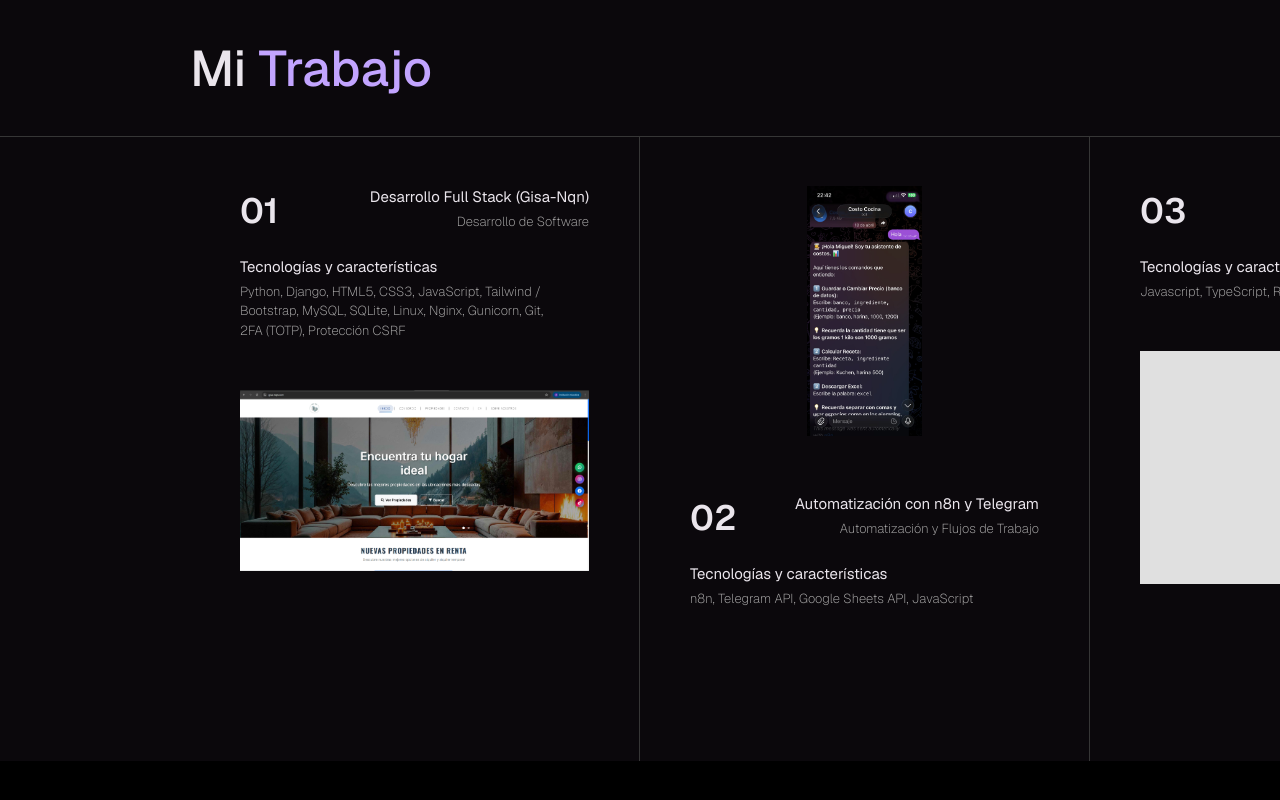
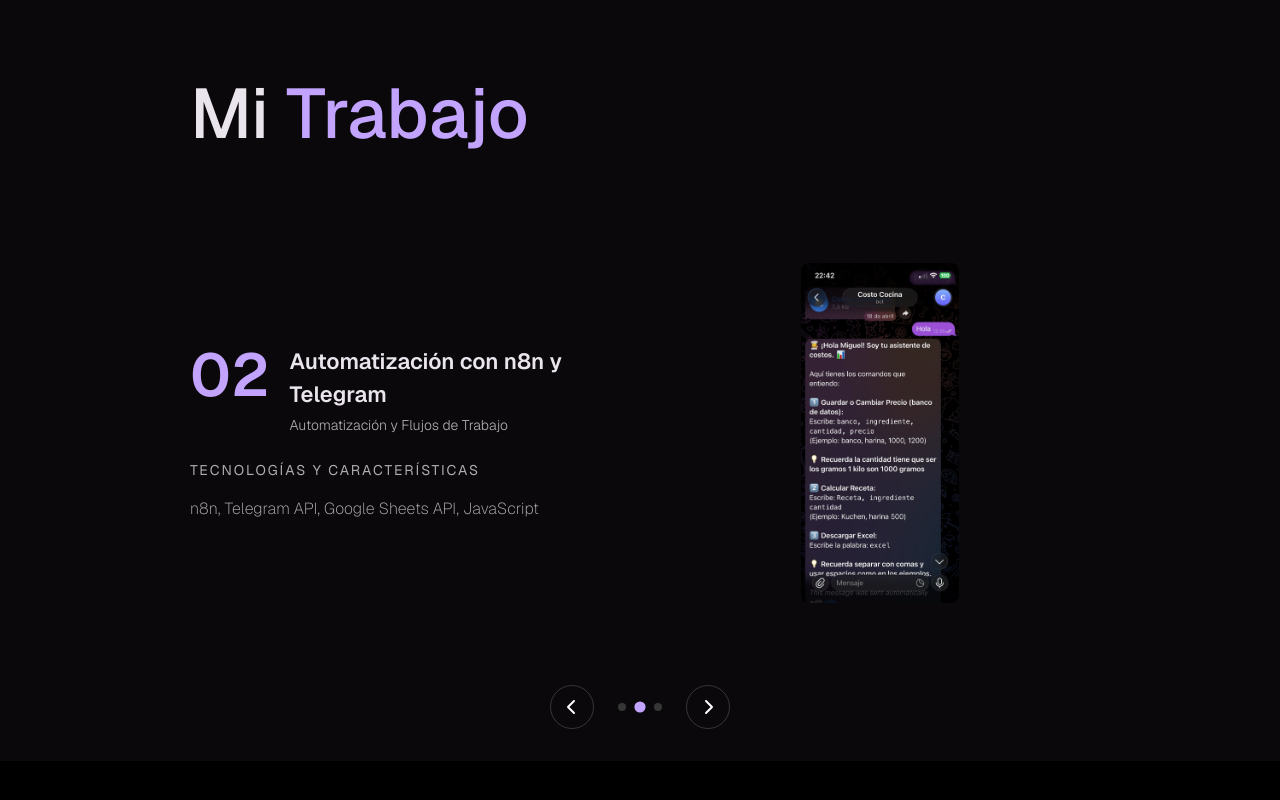
Before and after one commit to miguel242003/portafolio-nuevo-, a React (Vite) app: page / in a window 1280 px wide. Shown: the part 3600-4400 px from the top of the page. Built offline with nearby package versions, Linux system fonts and the light colour scheme; no server answers.

Commit message:
feat: replace horizontal scroll with auto-carousel in Work section

```diff
--- a/src/components/Work.tsx
+++ b/src/components/Work.tsx
@@ -1,84 +1,7 @@
 import "./styles/Work.css";
 import WorkImage from "./WorkImage";
-import { useRef, useEffect } from "react";
-
-const Work = () => {
-  const workFlexRef = useRef<HTMLDivElement>(null);
-
-  useEffect(() => {
-    if (window.innerWidth <= 1024) return;
-
-    const workFlex = workFlexRef.current!;
-    const workSection = workFlex.closest(".work-section") as HTMLElement;
-
-    let isDragging = false;
-    let startX = 0;
-    let currentX = 0;
-    let maxDrag = 0;
-    let animId = 0;
-    let velocity = 0;
-    let lastX = 0;
-
-    const calcMax = () => {
-      const boxes = Array.from(
-        workFlex.querySelectorAll<HTMLElement>(".work-box")
-      );
-      const totalWidth = boxes.reduce((sum, b) => sum + b.offsetWidth, 0);
-      maxDrag = Math.max(0, totalWidth - workSection.clientWidth);
-    };
-
-    calcMax();
-    window.addEventListener("resize", calcMax);
-
-    const clamp = (v: number) => Math.min(0, Math.max(-maxDrag, v));
-
-    const onMouseDown = (e: MouseEvent) => {
-      isDragging = true;
-      startX = e.clientX - currentX;
-      lastX = e.clientX;
-      velocity = 0;
-      cancelAnimationFrame(animId);
-      workFlex.style.transition = "none";
-      workSection.style.cursor = "grabbing";
-      document.body.style.userSelect = "none";
-    };
-
-    const onMouseMove = (e: MouseEvent) => {
-      if (!isDragging) return;
-      velocity = e.clientX - lastX;
-      lastX = e.clientX;
-      currentX = clamp(e.clientX - startX);
-      workFlex.style.transform = `translateX(${currentX}px)`;
-    };
-
-    const onMouseUp = () => {
-      if (!isDragging) return;
-      isDragging = false;
-      workSection.style.cursor = "";
-      document.body.style.userSelect = "";
-
-      const applyInertia = () => {
-        velocity *= 0.92;
-        if (Math.abs(velocity) < 0.5) return;
-        currentX = clamp(currentX + velocity);
-        workFlex.style.transform = `translateX(${currentX}px)`;
-        animId = requestAnimationFrame(applyInertia);
-      };
-      applyInertia();
-    };
-
-    workFlex.addEventListener("mousedown", onMouseDown);
-    window.addEventListener("mousemove", onMouseMove);
-    window.addEventListener("mouseup", onMouseUp);
-
-    return () => {
-      workFlex.removeEventListener("mousedown", onMouseDown);
-      window.removeEventListener("mousemove", onMouseMove);
-      window.removeEventListener("mouseup", onMouseUp);
-      window.removeEventListener("resize", calcMax);
-      cancelAnimationFrame(animId);
-    };
-  }, []);
+import { useRef, useState, useEffect } from "react";
+import { FaChevronLeft, FaChevronRight } from "react-icons/fa6";
 
 const projects = [
   {
@@ -93,13 +16,54 @@ const Work = () => {
     tech: "n8n, Telegram API, Google Sheets API, JavaScript",
     image: "/img/n8ncostodecocina.jpeg",
   },
-    ...Array(4).fill({
+  {
     name: "Nombre del proyecto",
     category: "Categoría",
     tech: "Javascript, TypeScript, React, Threejs",
     image: "/images/placeholder.webp",
-    }),
+  },
 ];
+
+const INTERVAL = 4000;
+
+const Work = () => {
+  const [current, setCurrent] = useState(0);
+  const [fading, setFading] = useState(false);
+  const timerRef = useRef<ReturnType<typeof setInterval> | null>(null);
+  const currentRef = useRef(current);
+  currentRef.current = current;
+
+  const goTo = (index: number) => {
+    if (fading) return;
+    setFading(true);
+    setTimeout(() => {
+      setCurrent(index);
+      setFading(false);
+    }, 300);
+    restartTimer();
+  };
+
+  const prev = () =>
+    goTo((currentRef.current - 1 + projects.length) % projects.length);
+
+  const next = () =>
+    goTo((currentRef.current + 1) % projects.length);
+
+  const restartTimer = () => {
+    if (timerRef.current) clearInterval(timerRef.current);
+    timerRef.current = setInterval(() => {
+      goTo((currentRef.current + 1) % projects.length);
+    }, INTERVAL);
+  };
+
+  useEffect(() => {
+    restartTimer();
+    return () => {
+      if (timerRef.current) clearInterval(timerRef.current);
+    };
+  }, []);
+
+  const project = projects[current];
 
   return (
     <div className="work-section" id="work">
@@ -107,12 +71,11 @@ const Work = () => {
         <h2>
           Mi <span>Trabajo</span>
         </h2>
-        <div className="work-flex" ref={workFlexRef}>
-          {projects.map((project, index) => (
-            <div className="work-box" key={index}>
+
+        <div className={`work-box${fading ? " work-box--fading" : ""}`}>
           <div className="work-info">
             <div className="work-title">
-                  <h3>0{index + 1}</h3>
+              <h3>0{current + 1}</h3>
               <div>
                 <h4>{project.name}</h4>
                 <p>{project.category}</p>
@@ -121,9 +84,26 @@ const Work = () => {
             <h4>Tecnologías y características</h4>
             <p>{project.tech}</p>
           </div>
-              <WorkImage image={project.image} alt="" />
+          <WorkImage image={project.image} alt={project.name} />
         </div>
+
+        <div className="work-nav">
+          <button className="work-nav-btn" onClick={prev} aria-label="Anterior">
+            <FaChevronLeft />
+          </button>
+          <div className="work-dots">
+            {projects.map((_, i) => (
+              <button
+                key={i}
+                className={`work-dot${i === current ? " work-dot--active" : ""}`}
+                onClick={() => goTo(i)}
+                aria-label={`Proyecto ${i + 1}`}
+              />
             ))}
+          </div>
+          <button className="work-nav-btn" onClick={next} aria-label="Siguiente">
+            <FaChevronRight />
+          </button>
         </div>
       </div>
     </div>
--- a/src/components/styles/Work.css
+++ b/src/components/styles/Work.css
@@ -1,11 +1,3 @@
-.work-section h2 {
-  margin-top: 100px;
-  font-size: 70px;
-  font-weight: 500;
-}
-.work-section h2 > span {
-  color: var(--accentColor);
-}
 .work-section {
   height: 100vh;
   box-sizing: border-box;
@@ -13,90 +5,119 @@
   position: relative;
   z-index: 100;
   overflow: hidden;
-  cursor: grab;
-}
-.work-section:active {
-  cursor: grabbing;
 }
 .work-container {
   margin: auto;
   display: flex;
   flex-direction: column;
   height: 100%;
-  align-content: stretch;
 }
-.work-flex {
-  width: 100%;
+.work-section h2 {
+  margin-top: 100px;
+  margin-bottom: 40px;
+  font-size: 70px;
+  font-weight: 500;
+  flex-shrink: 0;
+}
+.work-section h2 > span {
+  color: var(--accentColor);
+}
+
+/* Card */
+.work-box {
+  flex: 1;
   display: flex;
-  height: 100%;
-  position: relative;
-  will-change: transform;
+  flex-direction: row;
+  gap: 60px;
+  align-items: center;
+  opacity: 1;
+  transition: opacity 0.3s ease;
+  min-height: 0;
 }
-.work-box {
-  padding: 80px;
+.work-box--fading {
+  opacity: 0;
+}
+.work-info {
+  flex: 1;
   display: flex;
   flex-direction: column;
-  width: 600px;
-  box-sizing: border-box;
-  border-right: 1px solid #363636;
-  flex-shrink: 0;
-  gap: 50px;
-  justify-content: start;
-}
-.work-flex .work-box:nth-child(even) {
-  flex-direction: column-reverse;
-}
-.work-flex::before,
-.work-flex::after {
-  content: "";
-  width: calc(50000vw);
-  height: 1px;
-  background-color: #363636;
-  position: absolute;
-  left: 50%;
-  top: 0;
-  transform: translateX(-50%);
-}
-.work-flex::after {
-  top: 100%;
+  gap: 16px;
+  min-width: 0;
 }
 .work-title {
-  justify-content: space-between;
   display: flex;
+  align-items: flex-start;
+  gap: 20px;
   width: 100%;
-  margin-bottom: 20px;
+  margin-bottom: 8px;
+}
+.work-title h3 {
+  font-size: 60px;
+  line-height: 1;
+  margin: 0;
+  font-weight: 600;
+  color: var(--accentColor);
+  flex-shrink: 0;
 }
 .work-title > div {
-  text-align: right;
+  display: flex;
+  flex-direction: column;
+  gap: 4px;
 }
-.work-title h3 {
-  font-size: 50px;
-  line-height: 50px;
-  margin: 0;
-  font-weight: 600;
-}
-
 .work-info h4 {
   font-size: 18px;
   font-weight: 400;
   margin: 0;
 }
+.work-info > h4 {
+  color: #adacac;
+  font-size: 14px;
+  text-transform: uppercase;
+  letter-spacing: 2px;
+}
 .work-info p {
   font-weight: 200;
   color: #adacac;
   margin: 0;
-  margin-top: 3px;
 }
-.work-info > p {
-  width: 90%;
+.work-title h4 {
+  font-size: 22px;
+  font-weight: 600;
+  margin: 0;
+}
+.work-title p {
+  font-weight: 300;
+  color: #adacac;
+  margin: 0;
+  font-size: 14px;
 }
 .work-image {
+  flex: 1;
   display: flex;
-  width: 100%;
   justify-content: center;
+  align-items: center;
+  min-width: 0;
+  min-height: 0;
 }
 .work-image-in {
   position: relative;
+  display: inline-block;
+}
+.work-image img {
+  max-width: 100%;
+  max-height: 340px;
+  border-radius: 8px;
+  display: block;
+}
+.work-image video {
+  position: absolute;
+  width: 100%;
+  height: 100%;
+  top: 0;
+  left: 0;
+  background-color: #000;
+  object-fit: cover;
+  border-radius: 8px;
 }
 .work-link {
   position: absolute;
@@ -121,19 +142,55 @@
 .work-image a:hover .work-link {
   opacity: 1;
 }
-.work-image video {
-  position: absolute;
-  width: 100%;
-  height: 100%;
-  top: 0;
-  left: 0;
-  background-color: #000;
-  object-fit: cover;
+
+/* Navigation */
+.work-nav {
+  display: flex;
+  align-items: center;
+  justify-content: center;
+  gap: 24px;
+  padding: 24px 0 32px;
+  flex-shrink: 0;
 }
-.work-image img {
-  max-width: 100%;
-  max-height: 350px;
+.work-nav-btn {
+  background: none;
+  border: 1px solid #363636;
+  color: #fff;
+  width: 44px;
+  height: 44px;
+  border-radius: 50%;
+  display: flex;
+  align-items: center;
+  justify-content: center;
+  font-size: 16px;
+  cursor: pointer;
+  transition: border-color 0.2s, background-color 0.2s;
 }
+.work-nav-btn:hover {
+  border-color: var(--accentColor);
+  background-color: rgba(194, 164, 255, 0.1);
+}
+.work-dots {
+  display: flex;
+  gap: 10px;
+  align-items: center;
+}
+.work-dot {
+  width: 8px;
+  height: 8px;
+  border-radius: 50%;
+  border: none;
+  background-color: #363636;
+  cursor: pointer;
+  transition: background-color 0.3s, transform 0.3s;
+  padding: 0;
+}
+.work-dot--active {
+  background-color: var(--accentColor);
+  transform: scale(1.4);
+}
+
+/* Lightbox */
 .work-lightbox {
   position: fixed;
   inset: 0;
@@ -173,104 +230,53 @@
   from { opacity: 0; }
   to   { opacity: 1; }
 }
-@media only screen and (max-height: 900px) {
-  .work-image img {
-    max-height: 250px;
-  }
-  .work-box {
-    padding-top: 40px;
-    padding-bottom: 40px;
-  }
-  .work-section h2 {
-    font-size: 60px;
-    margin-bottom: 30px;
-    margin-top: 70px;
-  }
-}
-@media only screen and (max-width: 1400px) {
-  .work-title h3 {
-    font-size: 35px;
-  }
-  .work-info p {
-    font-size: 13px;
-  }
-  .work-info h4 {
-    font-size: 15px;
-  }
-  .work-box {
-    width: 450px;
-    padding: 50px;
-  }
-  .work-section h2 {
-    font-size: 50px;
-  }
-}
+
+/* Responsive */
 @media only screen and (max-width: 1024px) {
   .work-section {
     height: auto;
   }
   .work-container {
-    align-content: normal;
     height: auto;
   }
-  .work-flex {
+  .work-box {
     flex-direction: column;
-    height: auto;
-    margin-left: 0;
-    padding-right: 0;
-  }
-  .work-flex::before,
-  .work-flex::after {
-    display: none;
-  }
-  .work-box {
-    width: 100%;
-    padding: 40px 30px;
     gap: 30px;
-    border-right: none;
-    border-bottom: 1px solid #363636;
-    flex-direction: column !important;
-  }
-  .work-box:last-child {
-    border-bottom: none;
-  }
-  .work-section h2 {
-    font-size: 45px;
-    margin-top: 80px;
-    margin-bottom: 20px;
+    padding-bottom: 20px;
   }
   .work-title h3 {
-    font-size: 35px;
+    font-size: 45px;
+  }
+  .work-title h4 {
+    font-size: 18px;
   }
   .work-image img {
     max-height: 280px;
   }
 }
-@media only screen and (max-height: 650px) {
-  .work-image img {
-    max-height: 200px;
-  }
+@media only screen and (max-width: 600px) {
   .work-section h2 {
-    font-size: 40px;
+    font-size: 45px;
+    margin-top: 60px;
     margin-bottom: 20px;
   }
-  .work-box {
-    gap: 20px;
+  .work-title h3 {
+    font-size: 36px;
   }
-}
-@media only screen and (max-width: 600px) {
-  .work-section h2 {
-    font-size: 35px;
-    margin-top: 60px;
-  }
-  .work-box {
-    padding: 25px 15px;
-    gap: 20px;
-  }
-  .work-title h3 {
-    font-size: 28px;
+  .work-title h4 {
+    font-size: 16px;
   }
   .work-image img {
     max-height: 200px;
   }
 }
+@media only screen and (max-height: 700px) {
+  .work-section h2 {
+    font-size: 50px;
+    margin-top: 60px;
+    margin-bottom: 20px;
+  }
+  .work-image img {
+    max-height: 220px;
+  }
+}
```
Lines whose indentation alone changed are shown as unchanged.
